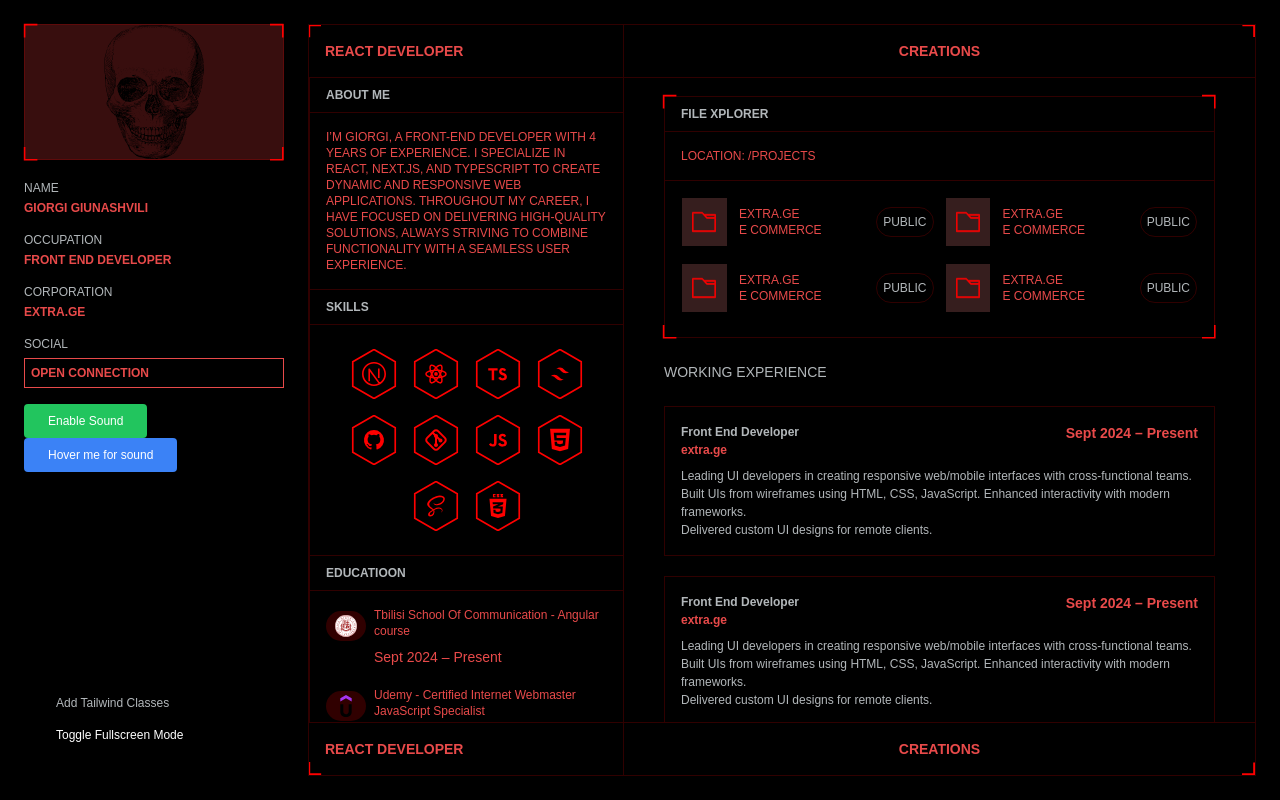
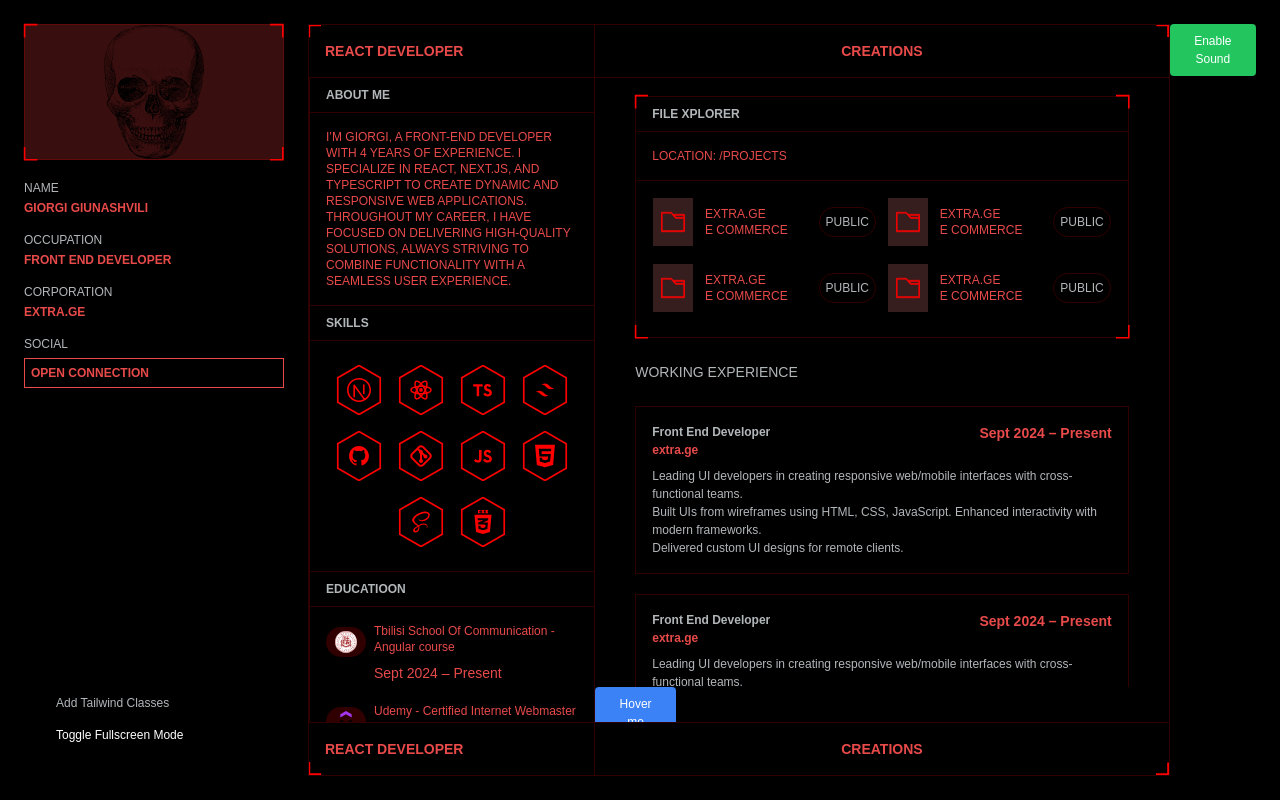
Before and after one commit to GGiunashvili/portfolio, a Next.js app: page / in a window 1280 px wide. Built offline with nearby package versions, Linux system fonts and the light colour scheme.

Commit message:
sound works

```diff
--- a/app/page.tsx
+++ b/app/page.tsx
@@ -4,8 +4,14 @@ import Profile from "../components/Profile";
 import About from "../components/About";
 import Education from "../components/Education";
 import { useState } from "react";
+import HoverButton from "../components/HoverButton"; //  სხვა კომპონენტიდან დავაკავშიროთ
 
 const App: React.FC = () => {
+  const [hasPermission, setHasPermission] = useState(false);
+
+  const handlePermissionButton = () => {
+    setHasPermission(true);
+  };
   // სრული ეკრანის რეჟიმში გადასვლის ფუნქცია
   const toggleFullscreen = () => {
     const element = document.documentElement;
@@ -66,6 +72,17 @@ const App: React.FC = () => {
       >
         {active ? "Remove Tailwind Classes" : "Add Tailwind Classes"}
       </button>
+      <div>
+        {/* Button for giving permission */}
+        <button
+          onClick={handlePermissionButton}
+          className="px-6 py-2 bg-green-500 text-white rounded hover:bg-green-400"
+        >
+          Enable Sound
+        </button>
+
+        {/* Pass permission state to the HoverButton component */}
+      </div>
     </div>
   );
 };
--- a/components/Education.tsx
+++ b/components/Education.tsx
@@ -1,5 +1,6 @@
 import React from "react";
 import { useState } from "react";
+import HoverButton from "./HoverButton";
 export default function Education() {
   return (
     <div className="relative col-span-8 grid grid-cols-8 border md:border-l-0 border-[#FE010130] overflow-hidden">
@@ -328,6 +329,7 @@ export default function Education() {
       <div className="absolute bottom-0 left-0 w-full bg-black flex justify-center items-center col-span-8 border-t border-[#FE010130] p-[16px]">
         <p className="text-sm text-red font-bold">CREATIONS</p>
       </div>
+      <HoverButton hasPermission={true} />
     </div>
   );
 }
--- a/components/Profile.tsx
+++ b/components/Profile.tsx
@@ -1,7 +1,6 @@
 import React from "react";
 import Image from "next/image";
 import { useRef, useState } from "react";
-import HoverButton from "./HoverButton"; //  სხვა კომპონენტიდან დავაკავშიროთ
 
 export default function Profile() {
   const profileDetails = [
@@ -9,11 +8,7 @@ export default function Profile() {
     { label: "OCCUPATION", value: "FRONT END DEVELOPER" },
     { label: "CORPORATION", value: "EXTRA.GE" },
   ];
-  const [hasPermission, setHasPermission] = useState(false);
 
-  const handlePermissionButton = () => {
-    setHasPermission(true);
-  };
   return (
     <div className="w-full">
       <div className="w-full sm:w-[200px] xl:w-[260px] relative bg-[#D9363642] border border-[#FE010130] mb-[20px] shadow-lg shadow-red-500">
@@ -116,18 +111,6 @@ export default function Profile() {
             OPEN CONNECTION
           </p>
         </div>
-        <div>
-          {/* Button for giving permission */}
-          <button
-            onClick={handlePermissionButton}
-            className="px-6 py-2 bg-green-500 text-white rounded hover:bg-green-400"
-          >
-            Enable Sound
-          </button>
-
-          {/* Pass permission state to the HoverButton component */}
-          <HoverButton hasPermission={hasPermission} />
-        </div>
       </div>
     </div>
   );
```
